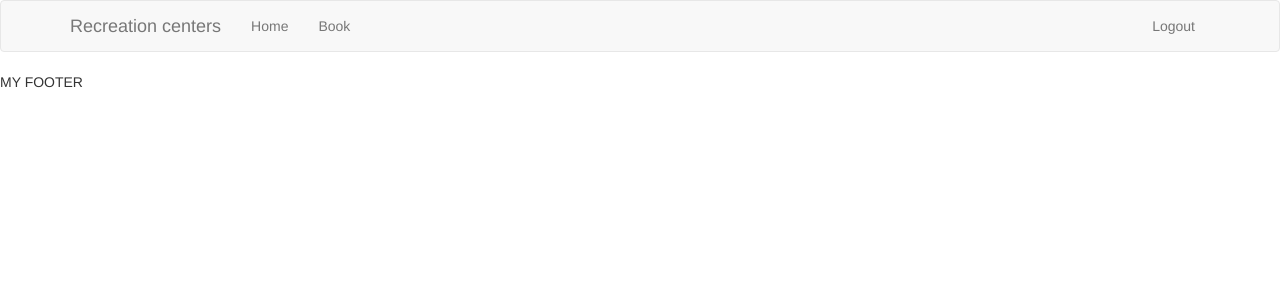
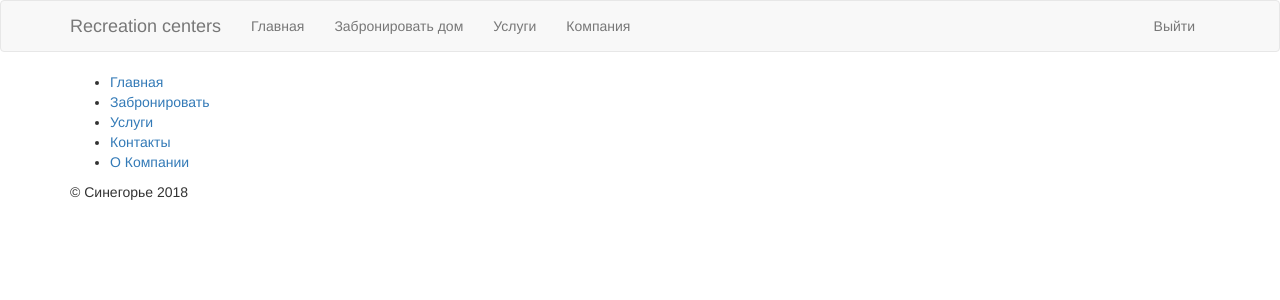
Before and after one commit to sogreshilin/Edu.Database, a Flask app: page / in a window 1280 px wide. Shown: the top 300 px of the page. Run offline with Flask 2, Linux system fonts and the light colour scheme; the visitor is signed in with stand-in values (Sample User, id 1); some libraries are stand-ins or nearby versions.

Commit message:
Add footer to all website pages

```diff
--- a/app/auth/routes.py
+++ b/app/auth/routes.py
@@ -1,3 +1,4 @@
+import datetime
 from flask import render_template, flash, redirect, url_for, request
 from werkzeug.urls import url_parse
 from flask_login import current_user, login_user, login_required, logout_user
@@ -8,6 +9,9 @@
 from app.models import Client, ClientCategory
 from app.auth.email import send_password_reset_email
 
+@bp.context_processor
+def inject_now():
+    return dict(now=datetime.utcnow())
 
 @bp.route('/register', methods=['GET', 'POST'])
 def register():
--- a/app/edit/routes.py
+++ b/app/edit/routes.py
@@ -8,6 +8,9 @@
 from app.main.validators import *
 from app.models import ClientCategory, HousePrice
 
+@bp.context_processor
+def inject_now():
+    return dict(now=datetime.utcnow())
 
 def date_range(from_date, to_date):
     current_date = from_date
@@ -71,4 +74,4 @@
 @bp.route('/', defaults={'path': ''})
 @bp.route('/<path:path>')
 def catch_all(path):
-    return render_template('base.html')
+    return render_template('index.html')
--- a/app/main/routes.py
+++ b/app/main/routes.py
@@ -14,6 +14,9 @@
 from app.models import House, Order, HouseCategory, Client, ClientCategory, HousePrice, OrderStatus
 from app.main.email import send_book_confirmation_email
 
+@bp.context_processor
+def inject_now():
+    return dict(now=datetime.utcnow())
 
 def get_house_total_cost(house_category_id, client_category, from_date, to_date):
     condition = ((from_date <= HousePrice.date) & (HousePrice.date <= to_date) &
--- a/app/templates/base.html
+++ b/app/templates/base.html
@@ -6,7 +6,7 @@
 
 {% block body %}
 
-    <div id="main-container">
+<div id="main-container">
 
 {% block navbar %}
     <link rel="stylesheet" type="text/css" href="{{ url_for('static', filename='css/bundle.css') }}" />
@@ -25,17 +25,19 @@
             </div>
             <div class="collapse navbar-collapse" id="bs-example-navbar-collapse-1">
                 <ul class="nav navbar-nav">
-                    <li><a href="{{ url_for('main.index') }}">{{ _("Home") }}</a></li>
+                    <li><a href="{{ url_for('main.index') }}">{{ _("Главная") }}</a></li>
                     {% if current_user.is_authenticated %}
-                    <li><a href="{{ '/react/filter' }}">{{ _("Book") }}</a></li>
+                    <li><a href="{{ '/filter' }}">{{ _("Забронировать дом") }}</a></li>
+                    <li><a href="{{ '/services' }}">{{ _("Услуги") }}</a></li>
+                    <li><a href="{{ '/about' }}">{{ _("Компания") }}</a></li>
                     {% endif %}
                 </ul>
                 <ul class="nav navbar-nav navbar-right">
                     {% if current_user.is_anonymous %}
-                    <li><a href="{{ url_for('auth.login') }}">{{ _("Login") }}</a></li>
-                    <li><a href="{{ url_for('auth.register') }}">{{ _("Register") }}</a></li>
+                    <li><a href="{{ url_for('auth.login') }}">{{ _("Войти") }}</a></li>
+                    <li><a href="{{ url_for('auth.register') }}">{{ _("Регистрация") }}</a></li>
                     {% else %}
-                    <li><a href="{{ url_for('auth.logout') }}">{{ _("Logout") }}</a></li>
+                    <li><a href="{{ url_for('auth.logout') }}">{{ _("Выйти") }}</a></li>
                     {% endif %}
                 </ul>
             </div>
@@ -62,6 +64,23 @@
 {% endblock %}
 
     <div class="push"></div>
-    </div>
-    <footer>MY FOOTER</footer>
+</div>
+    <footer>
+        <div class="container">
+            <div class="footer-content">
+                <div class="left-column">
+                    <ul class="footer-list">
+                        <li class="footer-item"><a href="/">Главная</a></li>
+                        <li class="footer-item"><a href="/filter">Забронировать</a></li>
+                        <li class="footer-item"><a href="/services">Услуги</a></li>
+                        <li class="footer-item"><a href="/contacts">Контакты</a></li>
+                        <li class="footer-item"><a href="/about">О Компании</a></li>
+                    </ul>
+                </div>
+                <div class="right-column">
+                    &#x00A9; Синегорье {{ now.year }}
+                </div>
+            </div>
+        </div>
+    </footer>
 {% endblock %}
--- a/app/templates/index.html
+++ b/app/templates/index.html
@@ -1,5 +1 @@
 {% extends "base.html" %}
-
-{% block app_content %}
-    <h1>Hi, {{ current_user.first_name + " " + current_user.last_name }}!</h1>
-{% endblock %}
```
Also changed, not shown: app/index.js (+9 -3 lines), app/main.scss (+55 -2 lines).
